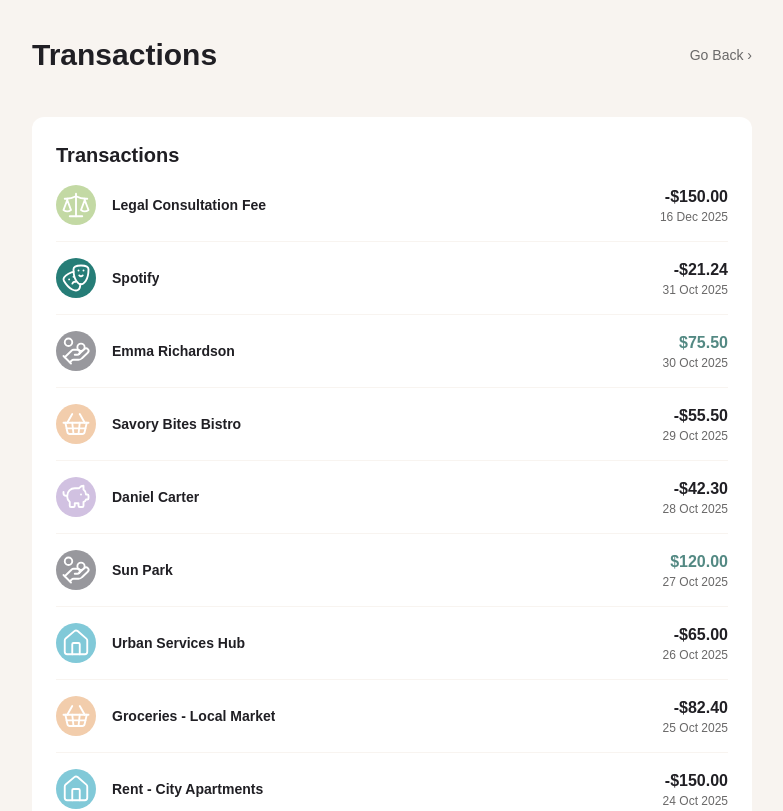
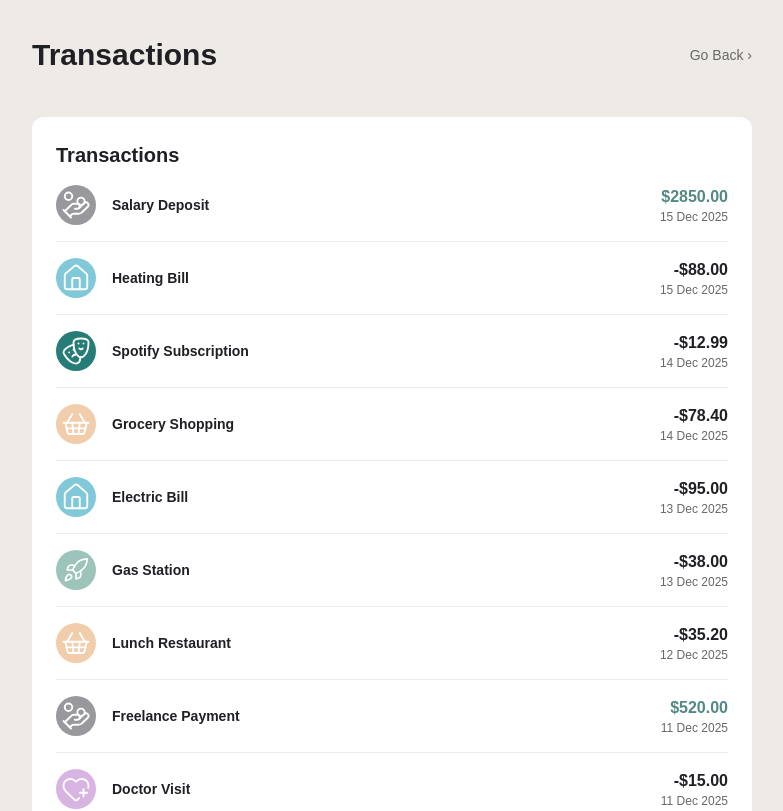
Before and after one commit to BastienCros/financial-app, a Next.js app: page /transactions in a window 1280 px wide. Shown: the top 811 px of the page, without its empty margins (248-1031 px from the left). Built offline with nearby package versions, Linux system fonts and the light colour scheme.

Commit message:
feat: Update budget categories and enhance UI for better user experience

```diff
--- a/app/globals.css
+++ b/app/globals.css
@@ -6,14 +6,14 @@
   --cyan: #82c9d7;
   --navy: #626070;
   --yellow: #f2cdac;
-  --red: #c94736;
 
   /* Surface */
-  --background: #f8f4f0;
+  --background: rgb(238, 234, 230);
   --surface: #ffffff;
   --foreground: #201f24;
 
   --success: #538983;
+  --error: #c94736;
 }
 
 @theme {
@@ -22,13 +22,13 @@
   --color-cyan: var(--cyan);
   --color-navy: var(--navy);
   --color-yellow: var(--yellow);
-  --color-red: var(--red);
 
   /* Semantic */
   --color-background: var(--background);
   --color-surface: var(--surface);
   --color-foreground: var(--foreground);
   --color-success: var(--success);
+  --color-error: var(--error);
 
   /* Surface/foreground */
   --color-fg: var(--foreground);
--- a/src/components/Budgets/Budgets.tsx
+++ b/src/components/Budgets/Budgets.tsx
@@ -1,13 +1,16 @@
 'use client'
 import { useMemo } from "react";
 import { categories } from "@/src/config";
-import { calculateCategoryTotal, getCategoryColor, getMonthTransactions } from "@/helpers";
+import { calculateCategoryTotal, getMonthTransactions } from "@/helpers";
 import { useTransactions } from "@/contexts/TransactionsContext";
 import Card from "@/components/Card";
 import PieChart, { PieItem } from "@/components/PieChart";
 import CategoryItem from "@/components/CategoryItem";
 
 import styles from "./budgets.module.css";
+
+// Limit the number of categories displayed
+const NUMBER_OF_CATEGORIES = 3;
 
 // Static computations - only depend on categories config
 const budgetCategories = categories.filter(c => c.id !== 'income');
@@ -42,27 +45,40 @@ function Budgets({ className, selectedMonth }: BudgetsProps) {
     [transactions, selectedMonth]
   );
 
-
   const categorySpend = useMemo(() => {
     return budgetCategories.map(c => ({
       ...c,
       spend: calculateCategoryTotal(c.id, currentMonthTransactions)
-    })).filter(c => c.spend !== 0);
+    }))
+      .filter(c => c.spend !== 0)
+      .sort((a, b) => b.spend - a.spend)
   }, [currentMonthTransactions]);
 
-  const totalSpent = useMemo(() => categorySpend.reduce((acc, item) => acc + item.spend, 0), [categorySpend]);
 
-  const pieItems = useMemo(() => {
-    return categorySpend.map((item) => ({
+  const totalSpent = categorySpend.reduce((acc, item) => acc + item.spend, 0);
+
+  // Compute total on remaining categories for Chart
+  const otherTotal = categorySpend
+    .slice(NUMBER_OF_CATEGORIES)
+    .reduce((acc, item) => acc + item.spend, 0);
+
+  // Extract top `NUMBER_OF_CATEGORIES` categories
+  const topCategories = [
+    ...categorySpend.slice(0, NUMBER_OF_CATEGORIES),
+    // Add extra items for remaining categories
+    { id: "other", label: "Other", spend: otherTotal, budget: 0, color: "#625F70" }
+  ];
+  const pieItems = [
+    // Convert categories to Pie Chart items
+    ...topCategories.map((item) => ({
       id: item.id,
       label: item.label,
       value: item.spend,
-      color: getCategoryColor(item.id)
-    } as PieItem))
-  }, [categorySpend]);
+      color: item.color
+    } as PieItem)),
+  ];
 
   // TODO: Add empty state when currentMonthTransactions.length === 0 (no data for selected month)
-
   return (
     <Card title="Budgets" className={className}>
       {/* TODO Budget container shall be flexible according to its container size instead of viewport size */}
@@ -73,7 +89,7 @@ function Budgets({ className, selectedMonth }: BudgetsProps) {
         </div>
         <div className={styles.listWrapper}>
           <ul className={styles.list}>
-            {categorySpend.map((item) => (
+            {topCategories.map((item) => (
               <CategoryItem
                 key={item.id}
                 label={item.label}
--- a/src/components/Card/Card.tsx
+++ b/src/components/Card/Card.tsx
@@ -25,8 +25,6 @@ function renderAction(action: CardAction) {
     );
   }
 }
-
-/* TODO rename DashboardCard */
 interface CardProps extends React.HTMLAttributes<HTMLDivElement> {
   title: string;
   headingLevel?: "h1" | "h2" | "h3";
--- a/src/components/CategoryItem/CategoryItem.tsx
+++ b/src/components/CategoryItem/CategoryItem.tsx
@@ -1,7 +1,4 @@
-import * as React from "react";
-import { Category } from "@/types";
 import { cx } from "@/utils";
-
 interface CategoryItemProps {
   label: string;
   budget: number,
@@ -9,12 +6,30 @@ interface CategoryItemProps {
   color: string;
 }
 
+const format = (num: number) => {
+  const fixed = num.toFixed(2);
+  return parseFloat(fixed).toString();
+}
+
 function CategoryItem({ label, budget, spend, color }: CategoryItemProps) {
 
-  const budgetString = spend
-    ? `$${spend} / $${budget}`
-    : `$${budget}`;
-  const isBudgetExceeded = !!(spend && spend > budget);
+  let budgetString;
+
+  if (spend === undefined) {
+    // Only display Budget
+    const formatedBudget = format(budget);
+    budgetString = `$${formatedBudget}`
+  } else {
+    const formatedBudget = format(budget);
+    const formatedSpend = format(spend);
+
+    // Here budget <= 0 means no budget limits
+    budgetString = budget > 0
+      ? `$${formatedSpend} / $${formatedBudget}`
+      : `$${formatedSpend}`;
+  }
+
+  const isBudgetExceeded = budget === 0 ? false : !!(spend && spend > budget);
 
   return (
     <div className="flex items-stretch gap-3">
--- a/src/components/MonthPicker/MonthPicker.tsx
+++ b/src/components/MonthPicker/MonthPicker.tsx
@@ -5,7 +5,7 @@ import { getAvailableMonth, formatMonthLabel, formatMonthValue, parseMonthValue
 // TODO MonthPicker possible improvement
 // << Current date >> => wrap with prev/next (if they exist) button
 // 'Jump to xx month'
-// Better UI
+// Implement better UI
 
 interface Props {
   currentMonth: Date;
--- a/src/components/PieChart/PieChart.tsx
+++ b/src/components/PieChart/PieChart.tsx
@@ -24,14 +24,14 @@ interface Props {
   fillOpacity?: number,
 }
 
-// Plan is for circle + dash / consider moving to arc path
-//TODO try 2 circle for compare
-
 /*
-  Corner case:
+  TODO Handle PieChart corner case:
     - total of O : render a no data component
     - clamp very small percentages if you don’t want visually invisible slivers
     - manage floating point rounding so the last segment closes nicely
+  TODO Pie Chart - SVG render issue on some browsers:
+    - Using Gradient + stroke-dasharray seems bugged on some browsers (observed with Chromium-based browsers on mobile)
+    - Instead use elliptical arcs
  */
 
 const VIEWBOX_SIZE = 64;
@@ -42,9 +42,9 @@ const CENTER = {
 
 function PieChart({
   items = [],
-  radius = 28,
+  radius = 24,
   startAngle = 0,
-  strokeWidth = 10,
+  strokeWidth = 8,
   fillOpacity = 1,
 }: Props) {
   const circumference = 2 * Math.PI * radius;
@@ -52,7 +52,6 @@ function PieChart({
     (accumulator, item) => accumulator + item.value,
     0
   );
-
 
   const slices = items.reduce<{
     currentOffset: number;
@@ -95,7 +94,7 @@ function PieChart({
     >
       <defs>
         {slices.map((slice) => {
-          // TODO will not be required when true idead are used
+          // TODO Remove when using real data instead of mock data
           const sanitizedId = sanitizeId(slice.id);
 
           const k = 0.4; // 60% dark, 40% light
@@ -146,7 +145,7 @@ function PieChart({
 
       <g transform={`rotate(${startAngle - 90} ${CENTER.x} ${CENTER.y})`}>
         {slices.map((slice) => {
-          // TODO will not be required when true idead are used
+          // TODO Remove when using real data instead of mock data
           const sanitizedId = sanitizeId(slice.id);
           return (
             <circle
@@ -157,8 +156,7 @@ function PieChart({
               fill="none"
               stroke={`url(#gradient-${sanitizedId})`}
               strokeDasharray={`${slice.dashSize} ${circumference - slice.dashSize}`}
-              strokeDashoffset={slice.dashOffset}
-              onMouseEnter={() => console.log("Entering ", slice.label)}
+              strokeDashoffset={`${slice.dashOffset}`}
             />
           );
         })}
--- a/src/config/categories.config.ts
+++ b/src/config/categories.config.ts
@@ -4,14 +4,14 @@ export const categories: Category[] = [
     {
         id: "transport",
         label: "Transport",
-        budget: 40,
+        budget: 200,
         color: "#9DC4BA",
         iconUrl: "/images/categories/transport.svg", // https://lucide.dev/icons/rocket
     },
     {
         id: "entertainment",
         label: "Entertainment",
-        budget: 20,
+        budget: 50,
         color: "#267D77",
         iconUrl: "/images/categories/entertainment.svg", // https://lucide.dev/icons/drama
     },
@@ -25,7 +25,7 @@ export const categories: Category[] = [
     {
         id: "housing",
         label: "Housing",
-        budget: 120,
+        budget: 300,
         color: "#81C9D8",
         iconUrl: "/images/categories/housing.svg", // https://lucide.dev/icons/house
     },
@@ -39,7 +39,7 @@ export const categories: Category[] = [
     {
         id: "shopping",
         label: "Shopping",
-        budget: 0,
+        budget: 150,
         color: "#E8A6A1",
         iconUrl: "/images/categories/shopping.svg", // https://lucide.dev/icons/shopping-bag
     },
@@ -53,7 +53,7 @@ export const categories: Category[] = [
     {
         id: "other",
         label: "Other",
-        budget: 0,
+        budget: 300,
         color: "#D1C1E1",
         iconUrl: "/images/categories/other.svg", // https://lucide.dev/icons/piggy-bank
     },
--- a/src/data/transactions.data.ts
+++ b/src/data/transactions.data.ts
@@ -114,10 +114,171 @@ export const mockTransactions: Transaction[] = [
     amount: -150,
   },
   {
-    id: "t-016",
-    date: "2025-12-16",
-    description: "Legal Consultation Fee",
-    categoryId: "fees",
-    amount: -150,
+    id: "t-017",
+    date: "2025-12-15",
+    description: "Salary Deposit",
+    categoryId: "income",
+    amount: +2850,
+  },
+  {
+    id: "t-018",
+    date: "2025-12-14",
+    description: "Spotify Subscription",
+    categoryId: "entertainment",
+    amount: -12.99,
+  },
+  {
+    id: "t-019",
+    date: "2025-12-14",
+    description: "Grocery Shopping",
+    categoryId: "food",
+    amount: -78.40,
+  },
+  {
+    id: "t-020",
+    date: "2025-12-13",
+    description: "Electric Bill",
+    categoryId: "housing",
+    amount: -95.00,
+  },
+  {
+    id: "t-021",
+    date: "2025-12-12",
+    description: "Lunch Restaurant",
+    categoryId: "food",
+    amount: -35.20,
+  },
+  {
+    id: "t-022",
+    date: "2025-12-11",
+    description: "Freelance Payment",
+    categoryId: "income",
+    amount: +520,
+  },
+  {
+    id: "t-023",
+    date: "2025-12-10",
+    description: "Uber Rides",
+    categoryId: "transport",
+    amount: -42.50,
+  },
+  {
+    id: "t-024",
+    date: "2025-12-09",
+    description: "Online Shopping",
+    categoryId: "shopping",
+    amount: -65.00,
+  },
+  {
+    id: "t-025",
+    date: "2025-12-08",
+    description: "Gym Membership",
+    categoryId: "health",
+    amount: -45.00,
+  },
+  {
+    id: "t-026",
+    date: "2025-12-07",
+    description: "Dinner with Friends",
+    categoryId: "food",
+    amount: -48.90,
+  },
+  {
+    id: "t-027",
+    date: "2025-12-06",
+    description: "Gas Station",
+    categoryId: "transport",
+    amount: -55.00,
+  },
+  {
+    id: "t-028",
+    date: "2025-12-05",
+    description: "Internet Bill",
+    categoryId: "housing",
+    amount: -82.00,
+  },
+  {
+    id: "t-029",
+    date: "2025-12-04",
+    description: "Coffee Shop",
+    categoryId: "food",
+    amount: -18.50,
+  },
+  {
+    id: "t-030",
+    date: "2025-12-03",
+    description: "Pharmacy",
+    categoryId: "health",
+    amount: -32.00,
+  },
+  {
+    id: "t-031",
+    date: "2025-12-02",
+    description: "Groceries",
+    categoryId: "food",
+    amount: -42.80,
+  },
+  {
+    id: "t-032",
+    date: "2025-12-01",
+    description: "Water Bill",
+    categoryId: "housing",
+    amount: -30.00,
+  },
+  {
+    id: "t-033",
+    date: "2025-12-01",
+    description: "Netflix",
+    categoryId: "entertainment",
+    amount: -15.99,
+  },
+  {
+    id: "t-034",
+    date: "2025-12-06",
+    description: "Metro Pass",
+    categoryId: "transport",
+    amount: -60.00,
+  },
+  {
+    id: "t-035",
+    date: "2025-12-09",
+    description: "Bookstore",
+    categoryId: "shopping",
+    amount: -42.50,
+  },
+  {
+    id: "t-036",
+    date: "2025-12-11",
+    description: "Doctor Visit",
+    categoryId: "health",
+    amount: -15.00,
+  },
+  {
+    id: "t-037",
+    date: "2025-12-13",
+    description: "Gas Station",
+    categoryId: "transport",
+    amount: -38.00,
+  },
+  {
+    id: "t-038",
+    date: "2025-12-15",
+    description: "Heating Bill",
+    categoryId: "housing",
+    amount: -88.00,
+  },
+  {
+    id: "t-039",
+    date: "2025-12-03",
+    description: "Movie Tickets",
+    categoryId: "entertainment",
+    amount: -18.50,
+  },
+  {
+    id: "t-040",
+    date: "2025-12-05",
+    description: "Groceries",
+    categoryId: "food",
+    amount: -28.20,
   },
 ];
```
Also changed, not shown: src/components/Budgets/budgets.module.css (+8 -7 lines), public/images/categories/transport.svg.
